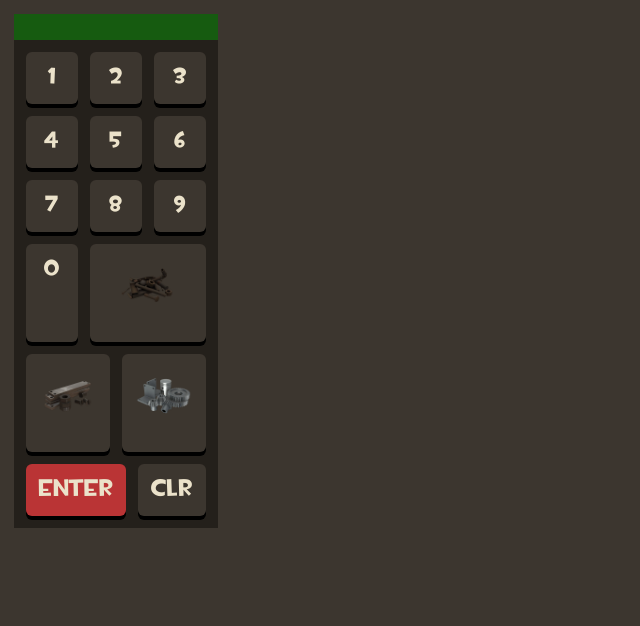
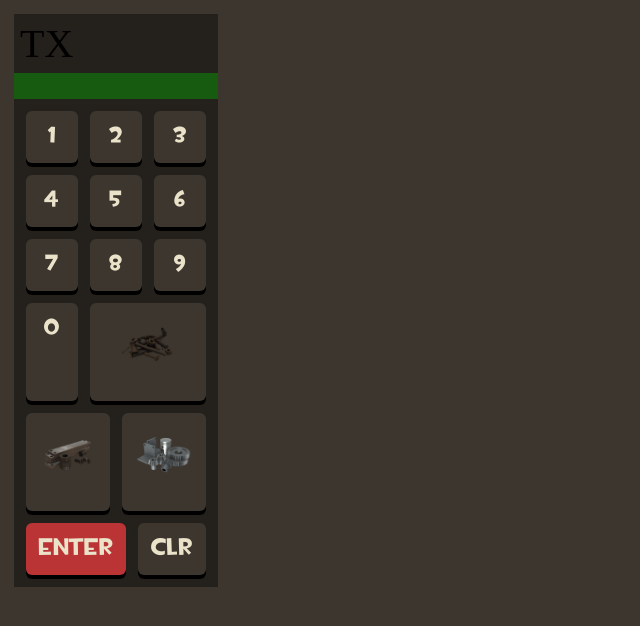
Before and after one commit to jack-scrap/tf-calc, a plain HTML site: page index.html in a window 1280 px wide. Shown: the whole page, without its empty margins (0-640 px from the left). Drawn offline with nearby package versions, Linux system fonts and the light colour scheme; files that its build step writes are made by us from their sources.

Commit message:
Added head with "logo"

```diff
--- a/index.html
+++ b/index.html
@@ -12,6 +12,7 @@
 
 	<body>
 		<div id="unit">
+			<div id="head">TX</div>
 			<div id="scr"></div>
 			<div id="keyPad"></div>
 		</div>
--- a/main.scss
+++ b/main.scss
@@ -40,6 +40,11 @@ body {
 	margin: $margin;
 	background: $prim;
 
+	#head {
+		padding: $pad;
+		font-size: 40px;
+	}
+
 	#scr {
 		height: calc(1ch + #{$pad});
 		background: rgb(0, 180, 0);
```
